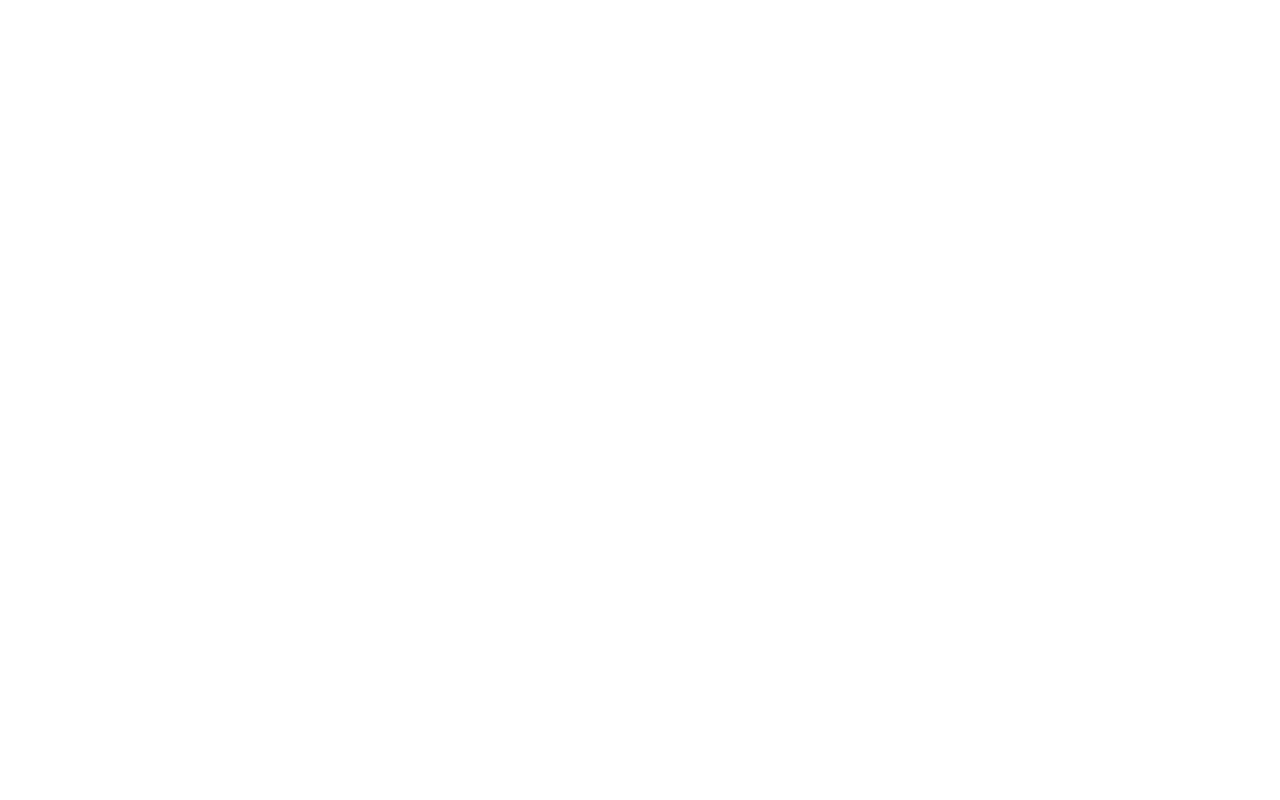
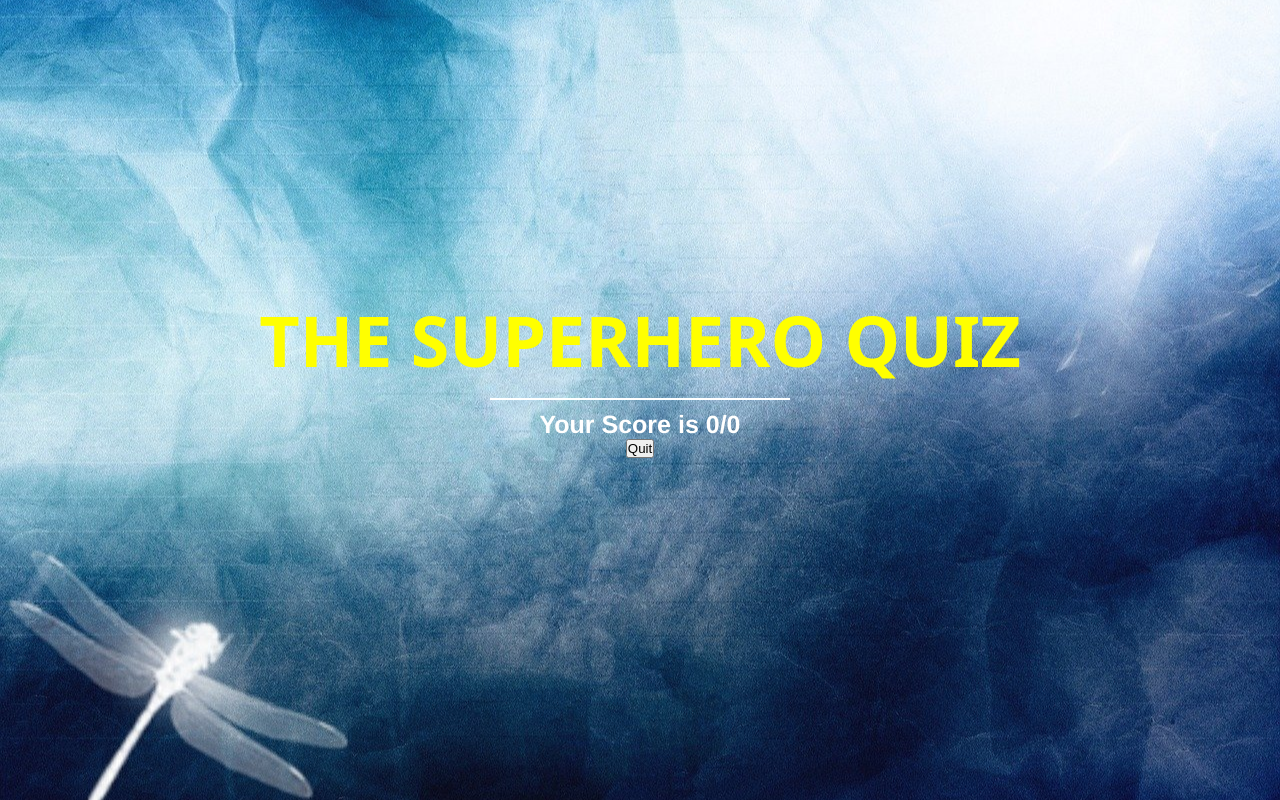
Before and after one commit to DFCMK/online-quiz-platform, a plain HTML site: page score.html in a window 1280 px wide. Drawn offline with Linux system fonts and the light colour scheme; a web font is replaced by a local one.

Commit message:
added score board template

```diff
--- a/score.html
+++ b/score.html
@@ -3,9 +3,24 @@
 <head>
     <meta charset="UTF-8">
     <meta name="viewport" content="width=device-width, initial-scale=1.0">
-    <title>Score</title>
+    <title>SUPERHERO QUIZ</title>
+    <link rel="stylesheet" href="./assets/css/style.css">
 </head>
-<body>
+<body class="fullbg">
+    <div class="c1">
+    <h1>THE SUPERHERO QUIZ</h1>
+    <div class="hrline1"></div>
+    <p class="score">Your Score is 0/0</p>
+    <button onclick="quitquiz()">Quit</button>
+</div>
 
+<script>
+    const quitquiz = ()=>{
+        localStorage.clear();
+        window.location.href="index.html";
+    }
+
+    document.querySelector("p").innerHZML = "You Score is "+ localStorage.getItem("finalscore");
+</script>
 </body>
 </html>
```
